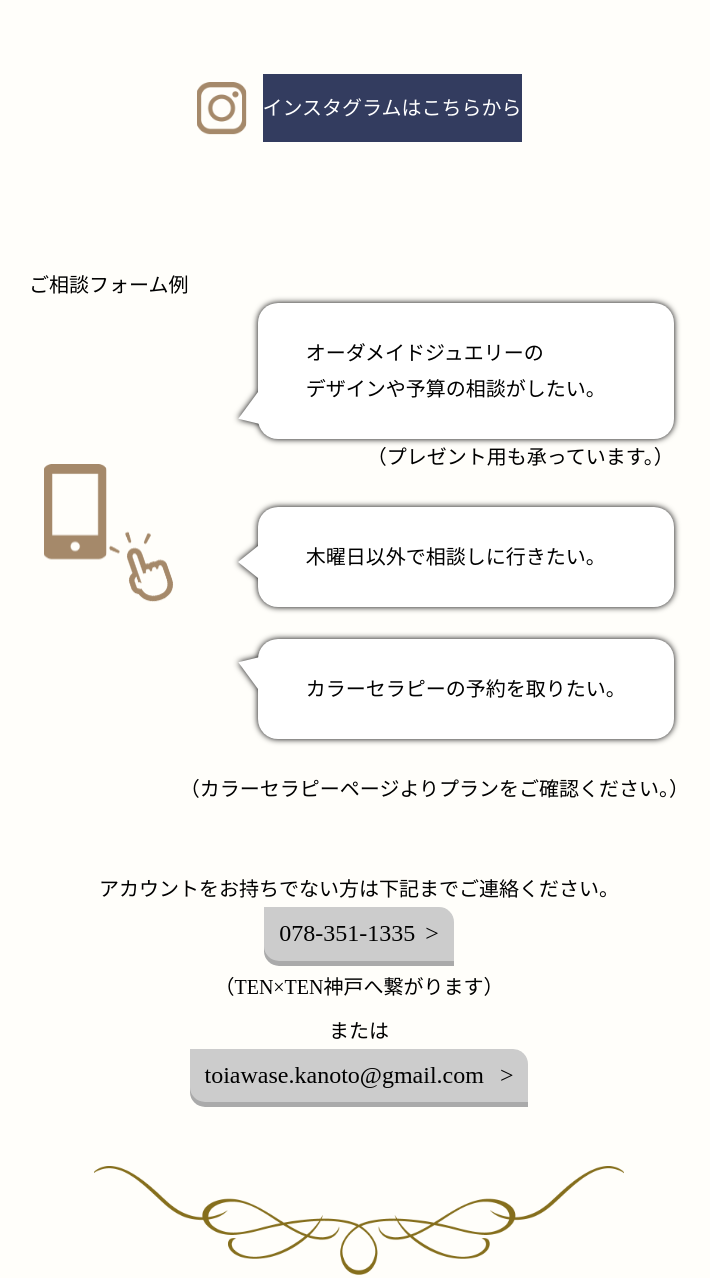
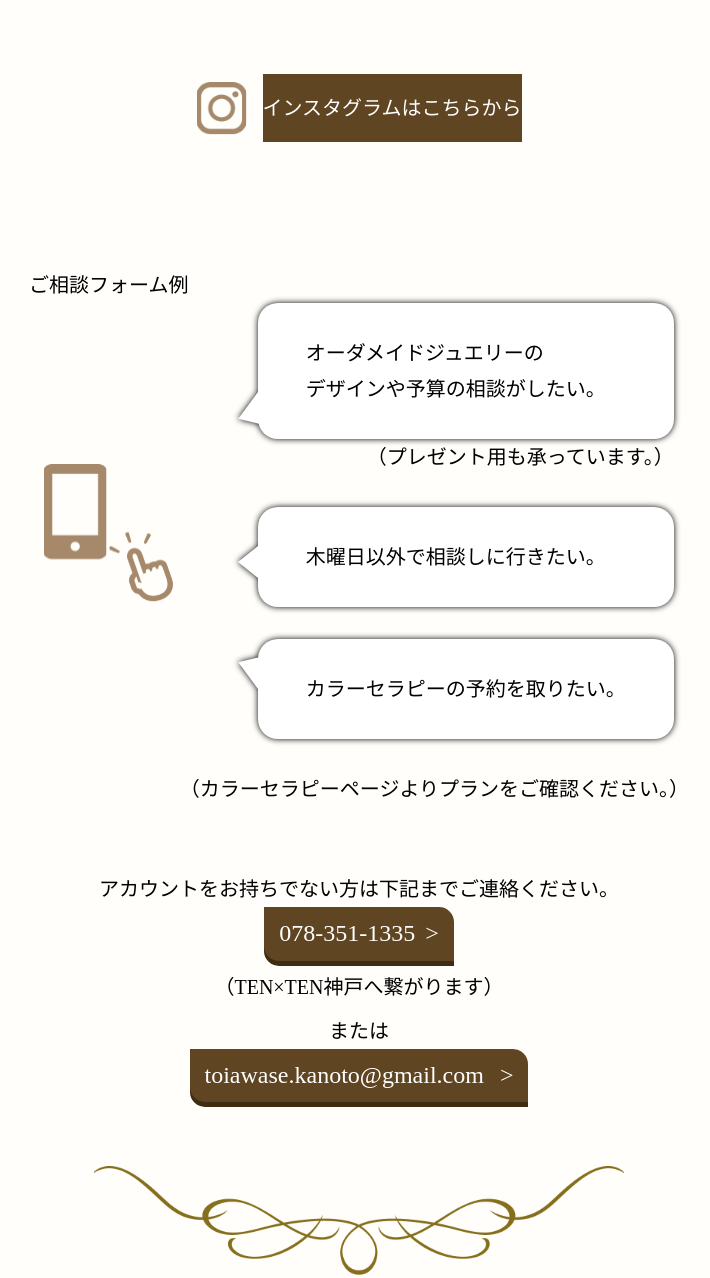
Before and after one commit to soramaru0862/kanoto, a website: page item/index.html in a window 1280 px wide. Shown: the part 5808-7086 px from the top of the page, without its empty margins (281-991 px from the left). Drawn offline with Linux system fonts and the light colour scheme.

Commit message:
フッターの編集

```diff
--- a/sass/_footer.scss
+++ b/sass/_footer.scss
@@ -63,14 +63,14 @@ footer {
       padding: 1rem 0;
       margin: 45px 0;
       color: #fff;
-      background: #333c5f;
+      background: #5f4522;
       border: none;
       outline: none;
       transition: 0.6s ease all;
 
       &:hover {
-        color: #333c5f;
-        background: #fff;
+        color: #5f4522;
+        background: #fffefa;
 
         &::before,
         &::after {
@@ -87,7 +87,7 @@ footer {
         width: 0;
         height: 2px;
         content: '';
-        background: #333c5f;
+        background: #5f4522;
         transition: 0.3s ease all;
       }
 
@@ -274,9 +274,10 @@ footer {
 
 .footer_telnumber {
   padding: 5px 15px;
-  background-color: #ccc;
+  color: #fff;
+  background-color: #5f4522;
   border-radius: 0 15px 0 15px;
-  box-shadow: 0 5px 0 #aaa;
+  box-shadow: 0 5px 0 #3f2d11;
 
   &::after {
     margin-left: 10px;
@@ -292,9 +293,10 @@ footer {
 
 .footer_mailadress {
   padding: 5px 15px;
-  background-color: #ccc;
+  background-color: #5f4522;
   border-radius: 0 15px 0 15px;
-  box-shadow: 0 5px 0 #aaa;
+  color: #fff;
+  box-shadow: 0 5px 0 #3f2d11;
 
   &::after {
     display: inline;
```
Also changed, not shown: css/style.css, 1 other file.
